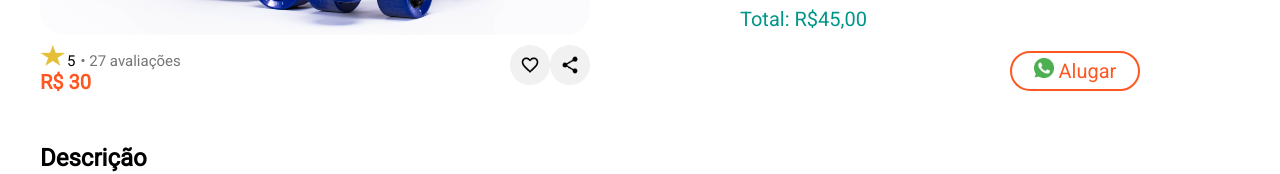
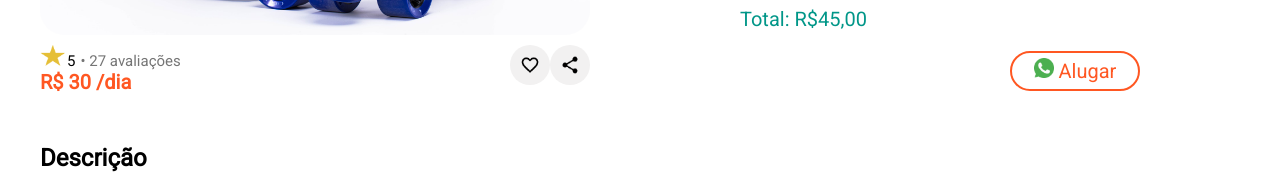
Before and after one commit to JuliaMendes/alugaki-react, a React (Create React App) app: page /listagem-produto/1 in a window 1280 px wide. Shown: the part 548-722 px from the top of the page. Built offline with nearby package versions, Linux system fonts and the light colour scheme; no server answers; data requests are answered from the project's data file; a web font is replaced by a local one.

Commit message:
arrumando campo de preço do produto

```diff
--- a/src/components/primeiraSegundaListagem/PrimeiraSegundaListagem.js
+++ b/src/components/primeiraSegundaListagem/PrimeiraSegundaListagem.js
@@ -129,7 +129,7 @@ function PrimeiraSegundaListagem(props) {
                                             <img src={star} alt="" />
                                             <small>{produto.avaliacao}</small>
                                             <small style={{ color: '#757575' }}>• {produto.navaliacao} avaliações</small> <br />
-                                            <small className="price">R$ {produto.preco}</small>
+                                            <small className="price">R$ {produto.preco} /{produto.tempo}</small>
                                         </div>
                                         <div className="dir">
                                             <button onClick={() => {
```
